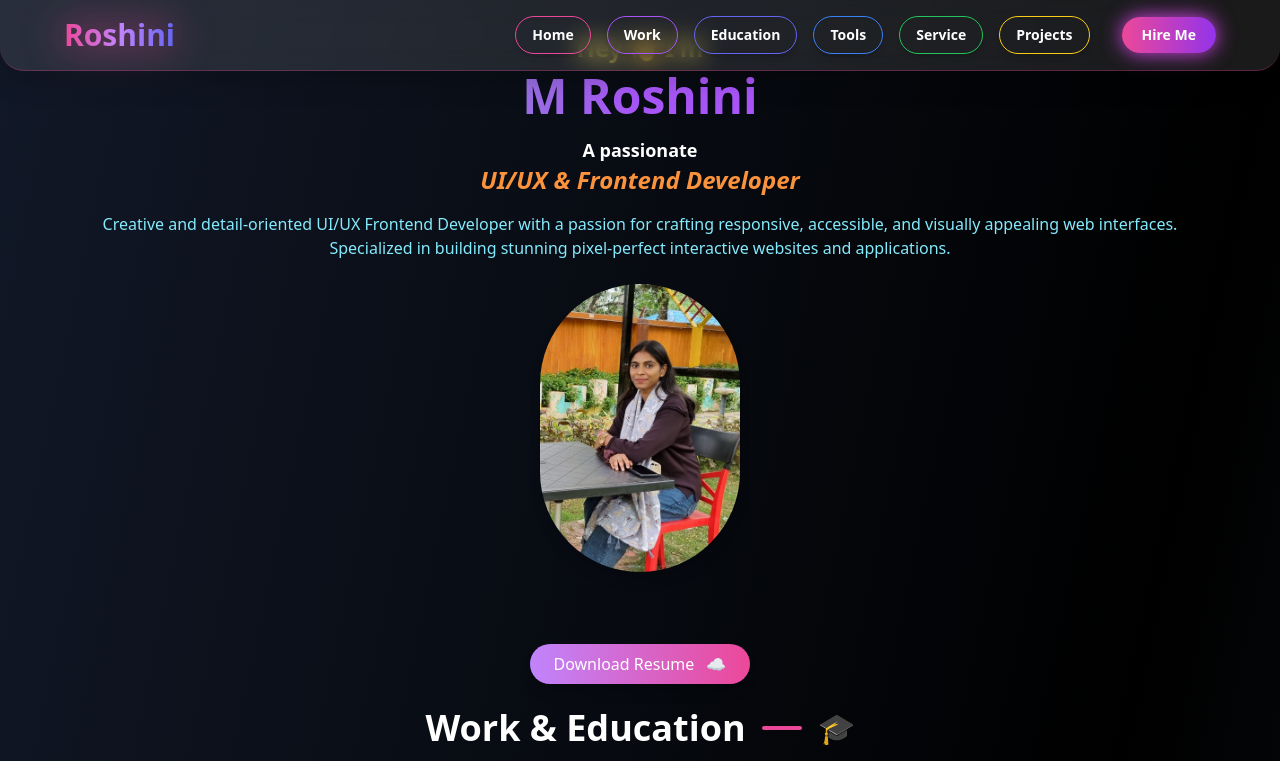
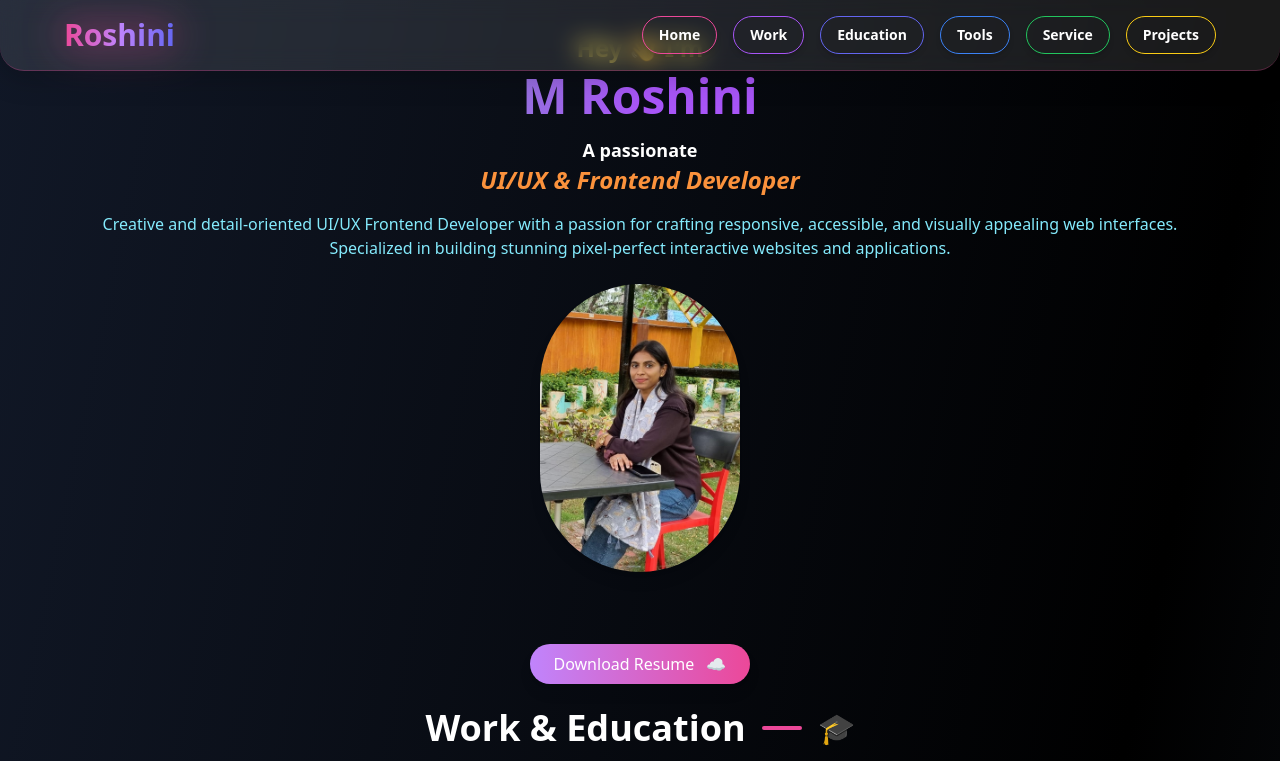
Before and after one commit to rosh22222/Roshini_Portfolio, a plain HTML site: page index.html in a window 1280 px wide. Shown: the top 761 px of the page. Drawn offline with nearby package versions, Linux system fonts and the light colour scheme.

Commit message:
Update index.html

```diff
--- a/index.html
+++ b/index.html
@@ -58,9 +58,6 @@
       </div>
 
       <!-- CTA Button -->
-      <a href="9178072701" class="ml-0 lg:ml-4 mt-4 md:mt-0 px-5 py-2 rounded-full bg-gradient-to-r from-pink-500 to-purple-600 text-white shadow-[0_0_20px_#d946ef] hover:scale-105 transition-all duration-300">
-        Hire Me
-      </a>
     </div>
   </div>
 </nav>
```
